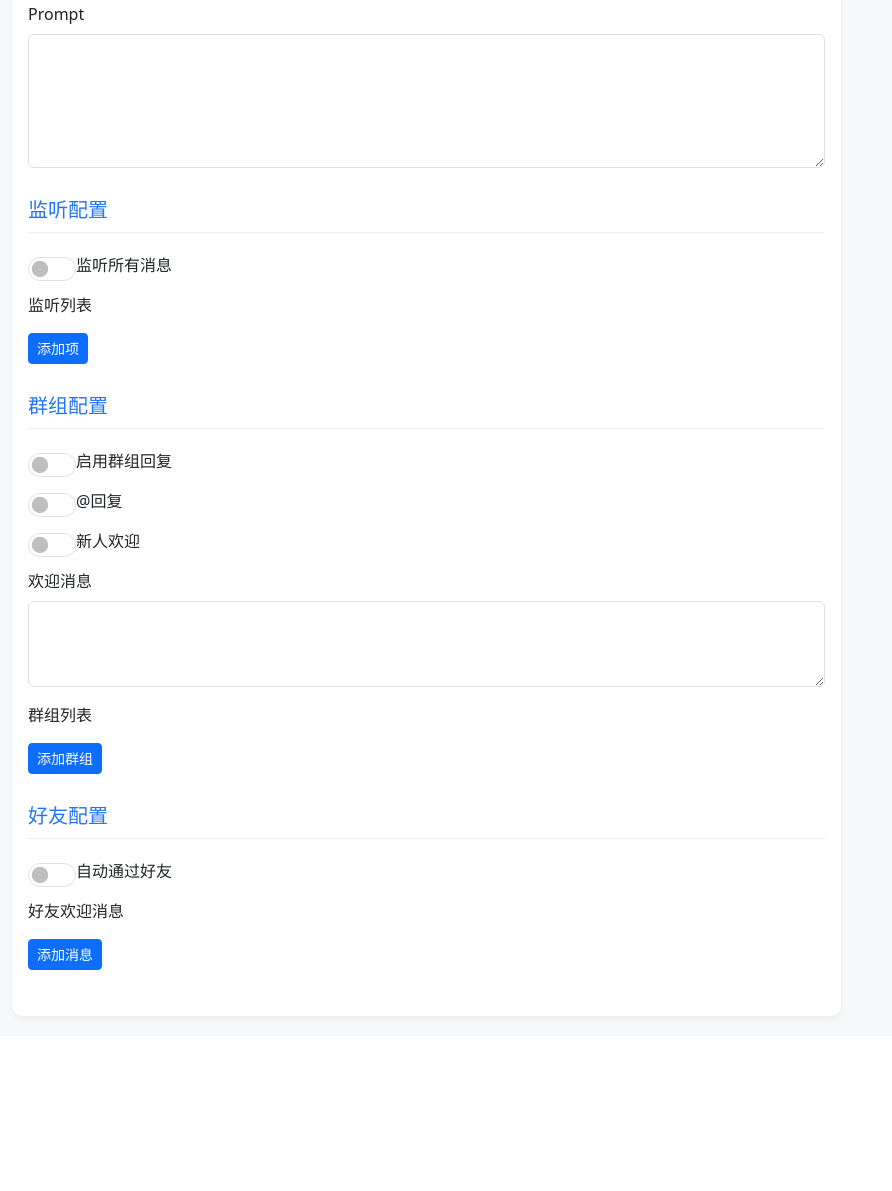
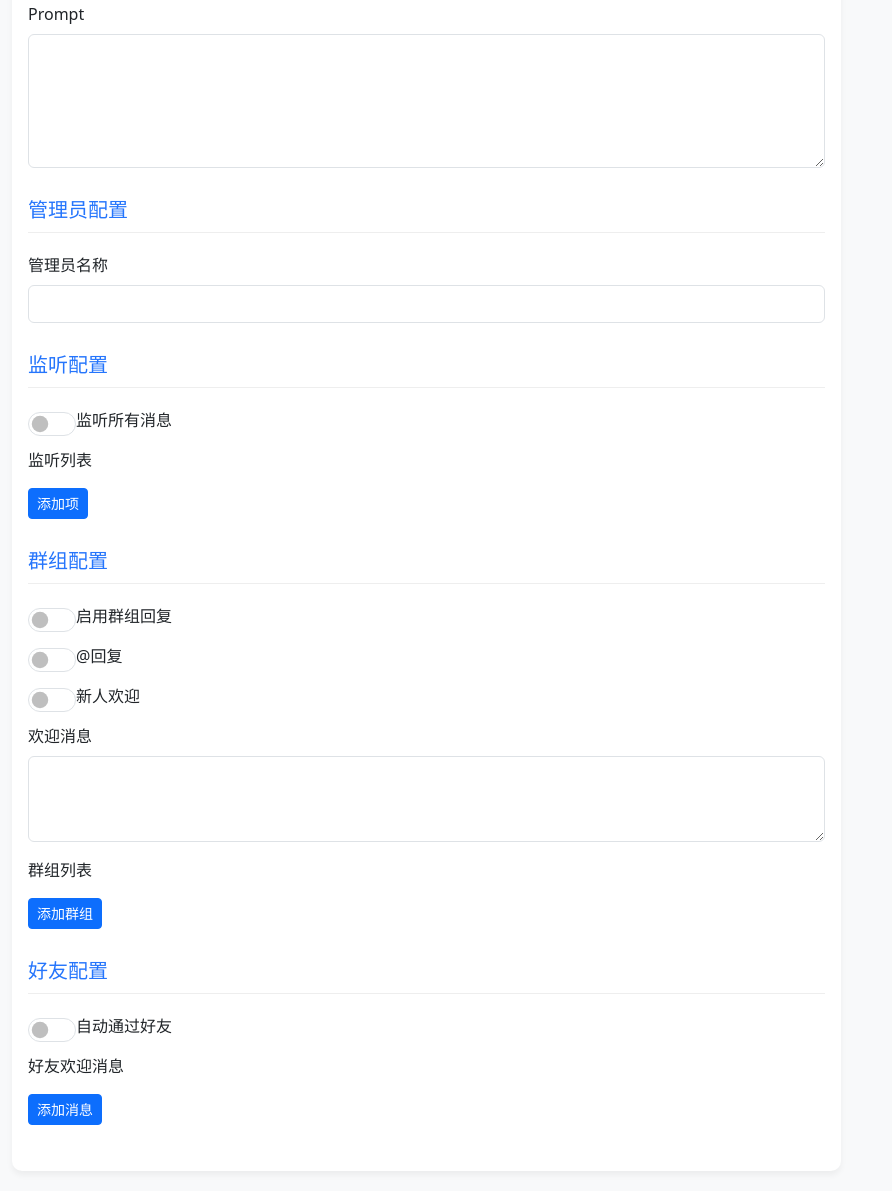
Before and after one commit to SiverKing/SiverWXbot_plus, a Flask app: template templates/dashboard.html in a window 1280 px wide. Shown: the part 721-1912 px from the top of the page, without its empty margins (0-892 px from the left). Before the commit the page ends 1741 px from the top, so only its background shows below. Run offline with Flask 3, Linux system fonts and the light colour scheme; the template is opened without the code that fills it, so the values that code supplies are empty; some libraries are stand-ins or nearby versions.

Commit message:
修复管理员无法在web配置的bug

```diff
--- a/templates/dashboard.html
+++ b/templates/dashboard.html
@@ -198,7 +198,15 @@
                                     <textarea class="form-control summernote" id="prompt" name="prompt" rows="5">{{ config.prompt }}</textarea>
                                 </div>
                             </div>
-
+                            <!-- 管理员配置 -->
+                            <div class="config-section">
+                                <h5>管理员配置</h5>
+                                <!-- 在适当位置添加（建议放在基础配置区域） -->
+                                <div class="mb-3">
+                                    <label for="admin" class="form-label">管理员名称</label>
+                                    <input type="text" class="form-control" id="admin" name="admin" value="{{ config.admin }}">
+                                </div>
+                            </div>
                             <!-- 监听配置 -->
                             <div class="config-section">
                                 <h5>监听配置</h5>
--- a/wxbot_class_only.py
+++ b/wxbot_class_only.py
@@ -824,7 +824,7 @@ class WXBot:
                 time.sleep(60)
 
     def main(self):
-        self.key_pass(2025, 4, 30, 0, 0, 0) # 打包保护锁
+        # self.key_pass(2025, 4, 30, 0, 0, 0) # 打包保护锁
         """主运行函数"""
         log(message=f"wxbot\n版本: wxbot_{self.ver}\n作者: https://siver.top\n")
 
```
